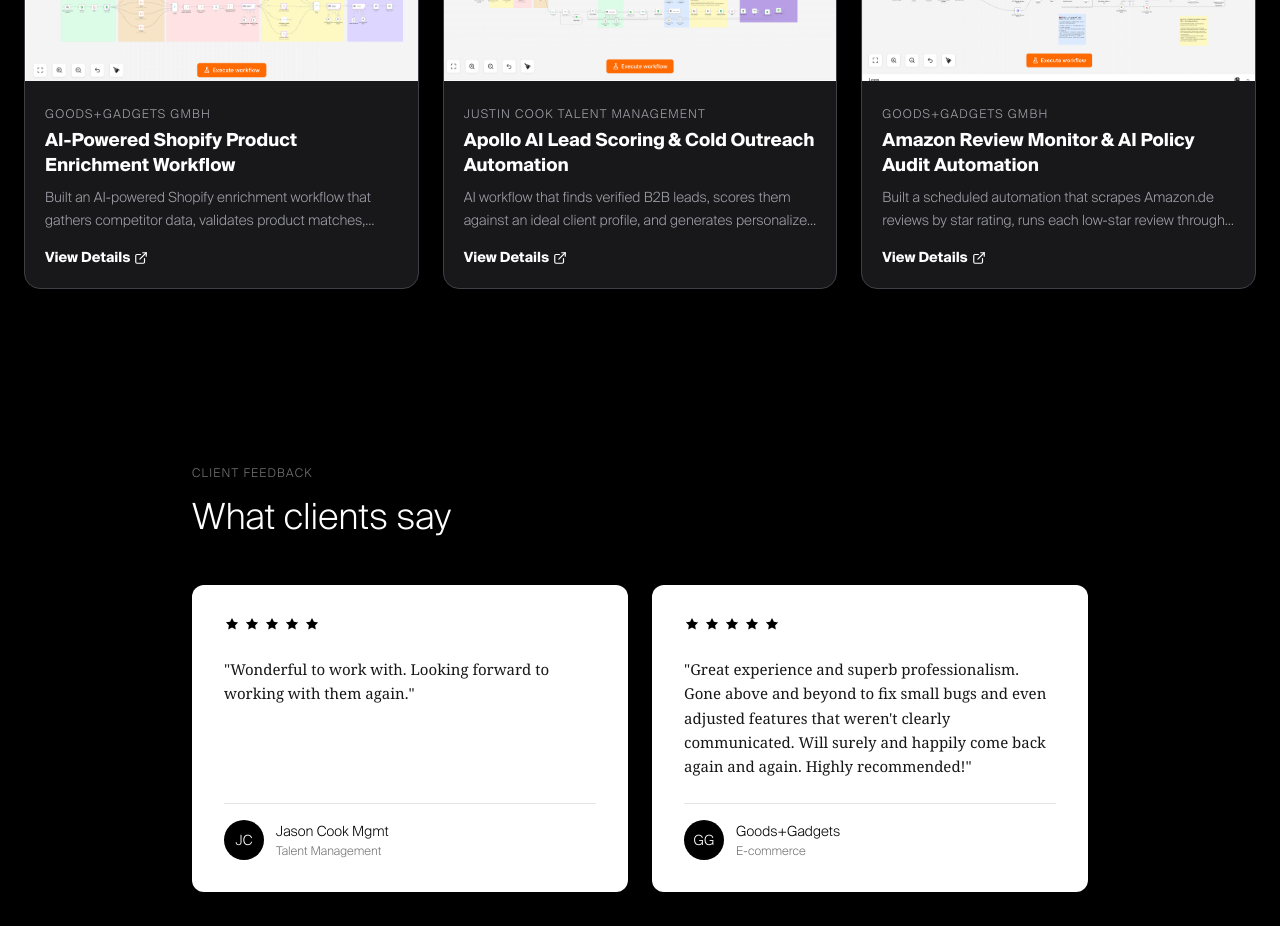
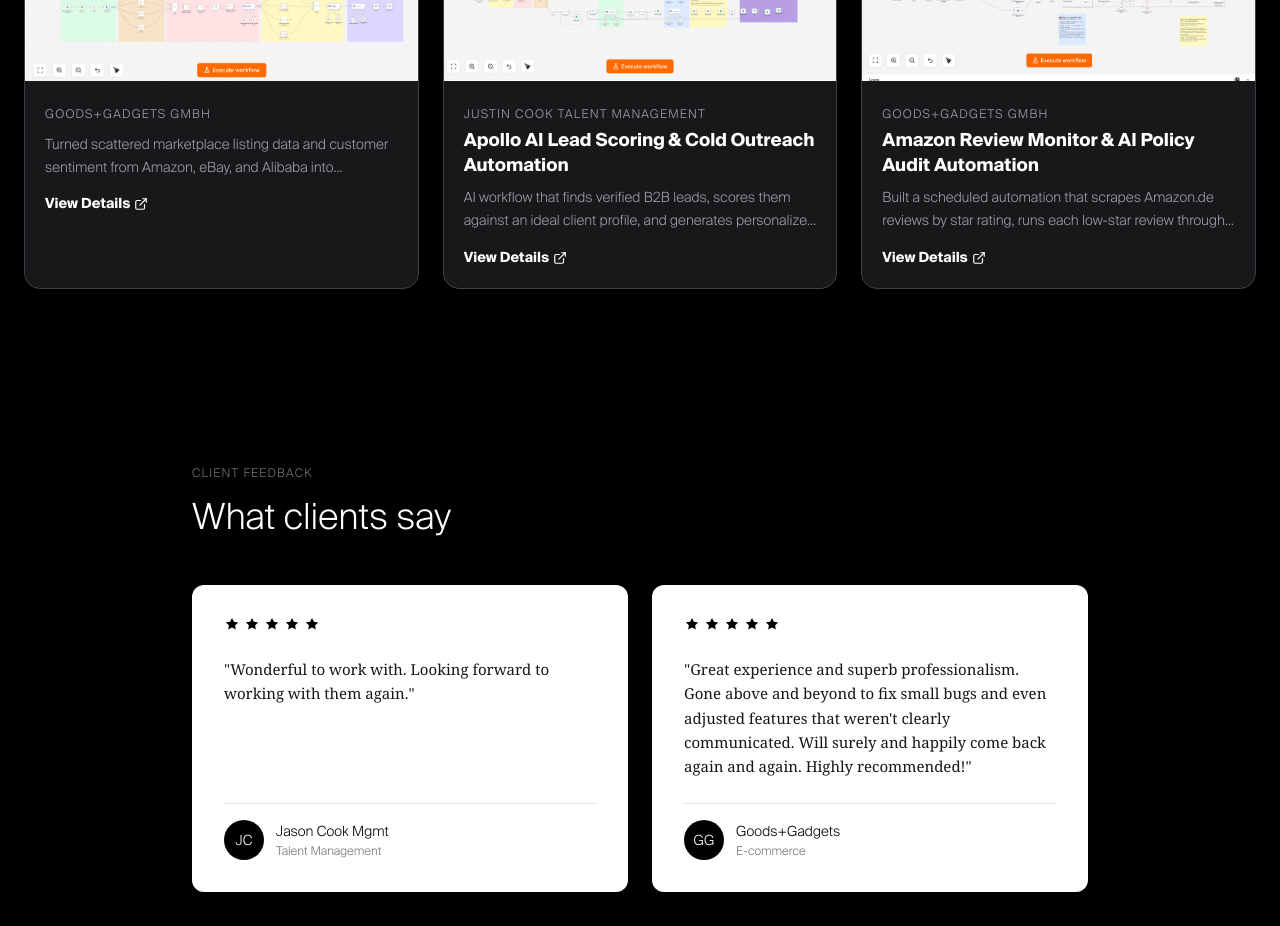
Before and after one commit to HeisenMike/Mike-s-portfolio, a React (Vite) app: page / in a window 1280 px wide. Shown: the part 2280-3206 px from the top of the page. Built offline with nearby package versions, Linux system fonts and the light colour scheme.

Commit message:
changed 1st project card

```diff
--- a/src/components/Projects.jsx
+++ b/src/components/Projects.jsx
@@ -9,21 +9,45 @@
   {
     id: 1,
     client: "Goods+Gadgets GmbH",
-    role: "AI-Powered Shopify Product Enrichment Workflow",
+    title: "AI-Powered Shopify Product Enrichment Automation",
     category: "Product Data Enrichment",
-    shortDescription: "Built an AI-powered Shopify enrichment workflow that gathers competitor data, validates product matches, analyzes reviews, and generates reliable product insights at scale.",
-    fullDescription:
-      "Built an AI-powered Shopify product enrichment automation for an ecommerce retail client, designed to improve product data, SEO content, and marketplace research at scale.\n\n" +
-      "The workflow retrieves product rows and API credentials from Google Sheets, then searches matching competitor products across Amazon, eBay, Alibaba, and Otto.de using ASINs, EANs, product titles, and brand signals. AI agents validate product similarity, filter poor matches, consolidate technical specifications, and identify majority-backed product details while flagging outlier data for review.\n\n" +
-      "The system also gathers customer reviews from Shopify and competitor marketplaces, then analyzes recurring praise, complaints, and product positioning opportunities. The result is an automated enrichment pipeline that turns scattered marketplace data into reliable product insights for stronger Shopify product pages, better search visibility, and faster ecommerce operations.",
-    tools: ["n8n", "Apify", "RapidAPI", "Google Sheets", "Airtable"],
-    results: [
-      "Automated competitor product discovery across Amazon, eBay, Alibaba, and Otto.de using ASIN, EAN, title, and brand signals.",
-      "Used AI similarity scoring and consensus analysis to validate matches, consolidate product specifications, and flag unreliable data.",
-      "Mined marketplace reviews to surface recurring customer praise, complaints, and SEO-focused product positioning opportunities."
+    shortDescription: "Turned scattered marketplace listing data and customer sentiment from Amazon, eBay, and Alibaba into structured, high-converting product pages at scale.",
+
+    // 1. The Narrative Introduction
+    narrative: "Manually updating ecommerce listings, cross-checking specifications, and crawling competitor marketplaces for optimization data quietly eats hundreds of operational hours. For an ecommerce retail client, I built a highly parallelized automation system that turns scattered marketplace listings into reliable, high-converting product insights at scale. Instead of employees spending days copying specs and guessing search intent, the system crawls global marketplaces, validates technical data parity with AI, and surfaces deep positioning advantages without human intervention.",
+
+    // 2. What it does
+    whatItDoes: [
+      "Retrieves raw product batches and API credentials dynamically from Google Sheets and Airtable",
+      "Crawls competitor marketplaces (Amazon, eBay, Alibaba, Otto.de) using scrapers targeted by ASIN, EAN, titles, and brand signals",
+      "Employs LLM similarity scoring to validate product accuracy and eliminate false matches from search results",
+      "Consolidates varying technical specifications across platforms into a single, majority-backed source of truth",
+      "Flags wildly conflicting data points or outliers for asynchronous manual review",
+      "Extracts and categorizes hundreds of marketplace customer reviews to distill sentiment",
+      "Aggregates recurring product praise, core complaints, and gaps in competitor listings"
     ],
+
+    // 3. Result (UPDATED: Concrete, high-converting metrics)
+    // 3. Result
+    result: [
+      "First live deployment parsed the entire active catalog of 342 products in 1 hour and 18 minutes.",
+      "Found exact match signals across competitor marketplaces for 312 of the SKUs; remaining 30 items with completely generic titles were automatically grouped and flagged for human mapping.",
+      "AI evaluation layer successfully filtered out 43 false-positive listings where a competitor used a similar title but a completely different brand or part number.",
+      "Flagged 24 existing catalog errors (including 11 incorrect weights that were messing up checkout shipping rules and 4 flat-out typos in dimensions).",
+      "Scraped 1,420 customer reviews across Amazon and eBay, using an LLM to extract the top 3 product complaints—giving the copywriting team the exact objections to answer on the Shopify pages.",
+      "Eliminated the manual weekly task of checking competitor prices and rewriting specs, saving the operations manager roughly 10 to 12 hours every week."
+    ],
+
+
+    // 4. Built with
+    tools: ["n8n", "OpenAI", "Apify", "RapidAPI", "Google Sheets", "Airtable"],
+
+    // 5. Deep Dive / Architecture Paragraph (UPDATED: Reflecting success metrics)
+    architecture: "Three interconnected workflow segments share the heavy lifting: the extraction engine acts as the conductor, orchestrating targeted scrapers via Apify and RapidAPI across multiple global domains in parallel. The intelligence core takes the raw text dumps, feeds them through an AI similarity and consensus analyzer to establish absolute data integrity, and normalizes conflicting technical fields. Finally, the database sync layer parses the insights, strips formatting clutter, maps the refined SEO angles and specs directly into the tracking databases, and triggers notifications for rows requiring a manual sign-off.",
+
     image: workflowProjectImage,
   },
+
   {
     id: 2,
     client: "Justin Cook Talent Management",
```
